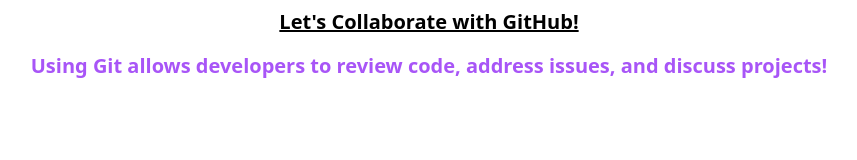
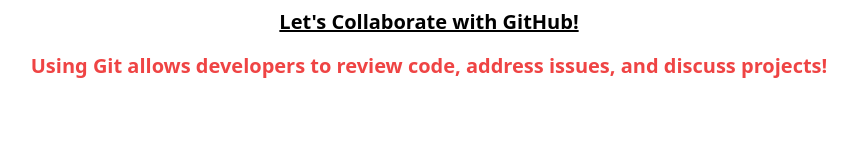
Before and after one commit to anitaalam/mdia-4590-in-class, a plain HTML site: page index.html in a window 1280 px wide. Shown: the whole page, without its empty margins (211-1068 px from the left). Drawn offline with nearby package versions, Linux system fonts and the light colour scheme.

Commit message:
chagne to red

```diff
--- a/index.html
+++ b/index.html
@@ -11,7 +11,7 @@
     <header class="container px-4 mx-auto">
         <div class="text-center mt-2">
             <h1 class="text-xl font-bold underline">Let's Collaborate with GitHub!</h1>
-            <h3 class="text-xl font-bold mt-4 text-purple-500">Using Git allows developers to review code, address issues, and discuss projects!</h3>
+            <h3 class="text-xl font-bold mt-4 text-red-500">Using Git allows developers to review code, address issues, and discuss projects!</h3>
         </div>
     </header>
 </body>
```
